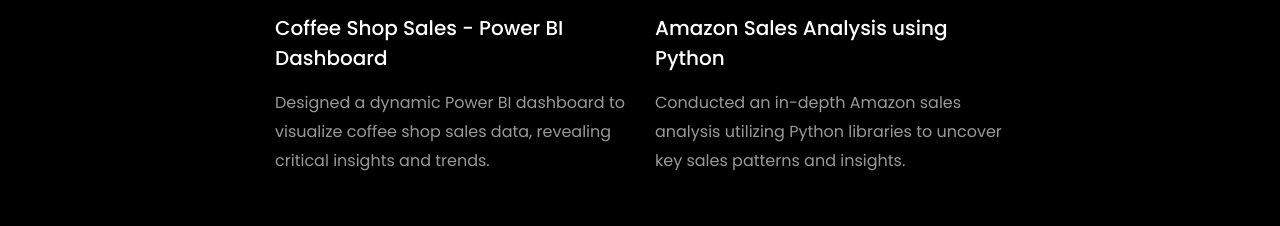
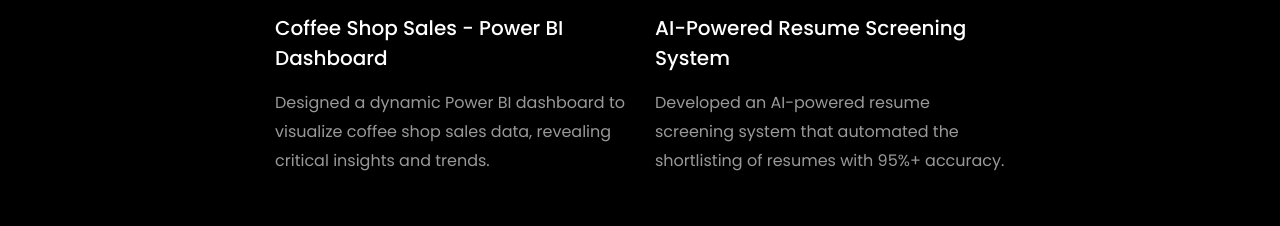
Before and after one commit to Abhay-datascience/Abhay-datascience.github.io, a plain HTML site: page index.html in a window 1280 px wide. Shown: the part 4045-4271 px from the top of the page. Drawn offline with Linux system fonts and the light colour scheme; animation ran at ten frames a second; files whose address does not match are found by name.

Commit message:
update changes

```diff
--- a/index.html
+++ b/index.html
@@ -459,12 +459,12 @@
 			</div>
 			<div class="col-md-4 d-flex ftco-animate">
 				<div class="blog-entry justify-content-end">
-				<a href="https://github.com/Abhay-datascience/Data-Analysis-Projects/blob/main/Amazon_sales_Analysis.ipynb" class="block-20 zoom-effect" style="background-image: url('images/proj_5.jpg');">
+				<a href="https://resume-screening-app-2wrrn3lvpb88yaewyjuvsh.streamlit.app/" class="block-20 zoom-effect" style="background-image: url('images/proj_5.jpg');">
 				</a>
 				<div class="text mt-3 float-right d-block">
 
-				  <h3 class="heading"><a href="https://github.com/Abhay-datascience/Data-Analysis-Projects/blob/main/Amazon_sales_Analysis.ipynb">Amazon Sales Analysis using Python</a></h3>
-				  <p>Conducted an in-depth Amazon sales analysis utilizing Python libraries to uncover key sales patterns and insights.</p>
+				  <h3 class="heading"><a href="https://github.com/Abhay-datascience/resume-screening-app/blob/main/app.py">AI-Powered Resume Screening System</a></h3>
+				  <p>Developed an AI-powered resume screening system that automated the shortlisting of resumes with 95%+ accuracy.</p>
 				</div>
 			  </div>
 			</div>
```
Also changed, not shown: images/proj_5.jpg, proj_5.jpg.
